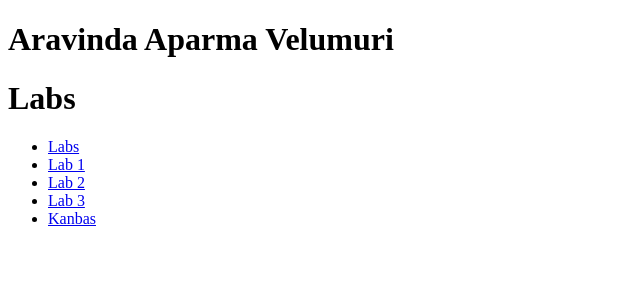
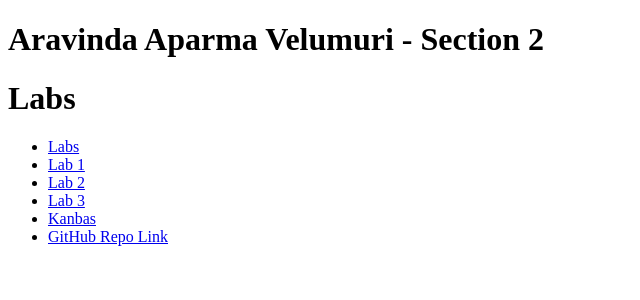
Before and after one commit to aparna1606/kanbas-react-web-app, a React (Create React App) app: page /#/Labs in a window 1280 px wide. Shown: the top 300 px of the page, without its empty margins (0-640 px from the left). Built offline with nearby package versions, Linux system fonts and the light colour scheme; the HTML template or start-up script is replaced by a standard one.

Commit message:
added github repo link

```diff
--- a/src/Labs/TOC.tsx
+++ b/src/Labs/TOC.tsx
@@ -8,6 +8,15 @@
         <li><Link to="/Labs/Lab2">Lab 2</Link></li>
         <li><Link to="/Labs/Lab3">Lab 3</Link></li>
         <li><Link to="/Kanbas">Kanbas</Link></li>
+       <li> <a
+          id="wd-github"
+          href="https://github.com/aparna1606/kanbas-react-web-app"
+          target="_blank"
+          rel="noopener noreferrer"
+        >
+          GitHub Repo Link
+        </a>
+        </li>
       </ul>
     );
   }
--- a/src/Labs/index.tsx
+++ b/src/Labs/index.tsx
@@ -6,7 +6,7 @@
 export default function Labs() {
   return (
     <div>
-      <h1>Aravinda Aparma Velumuri</h1>
+      <h1>Aravinda Aparma Velumuri - Section 2</h1>
       <h1>Labs</h1>
       <TOC />
       <Routes>
```
